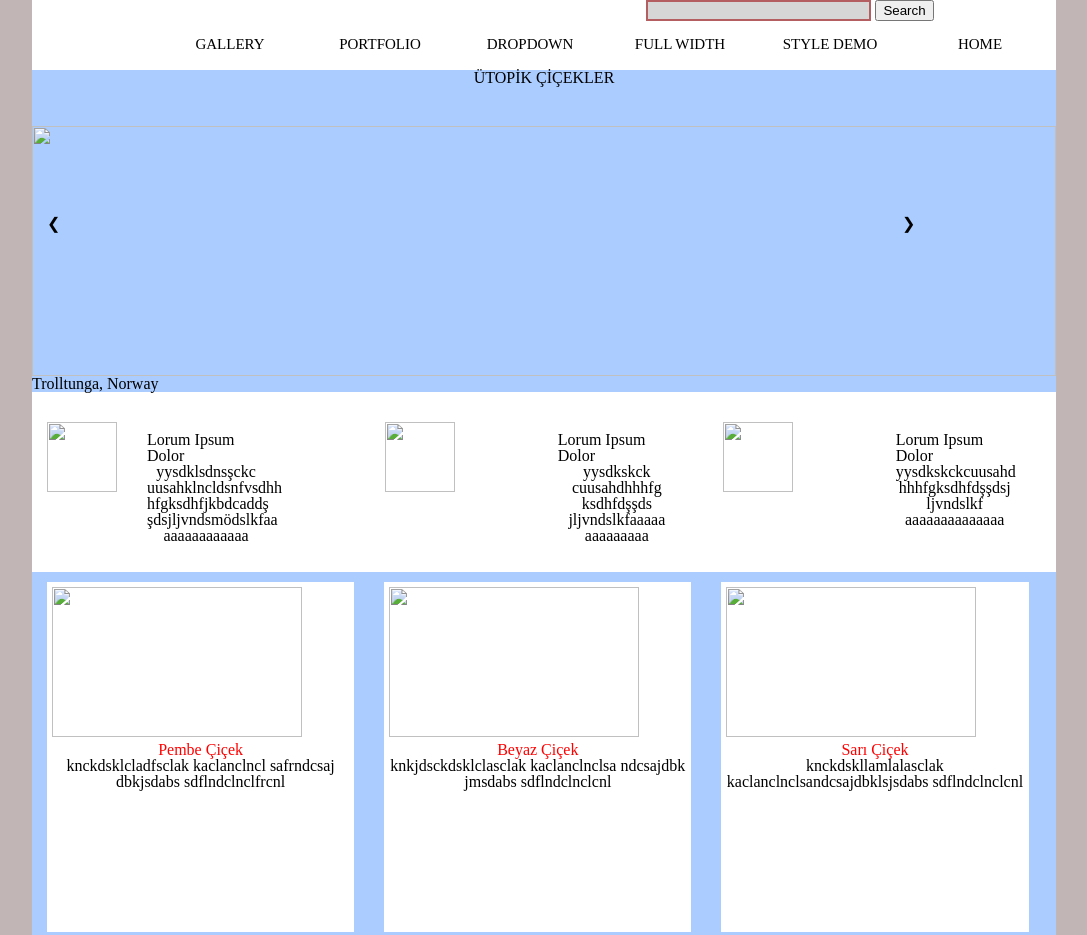
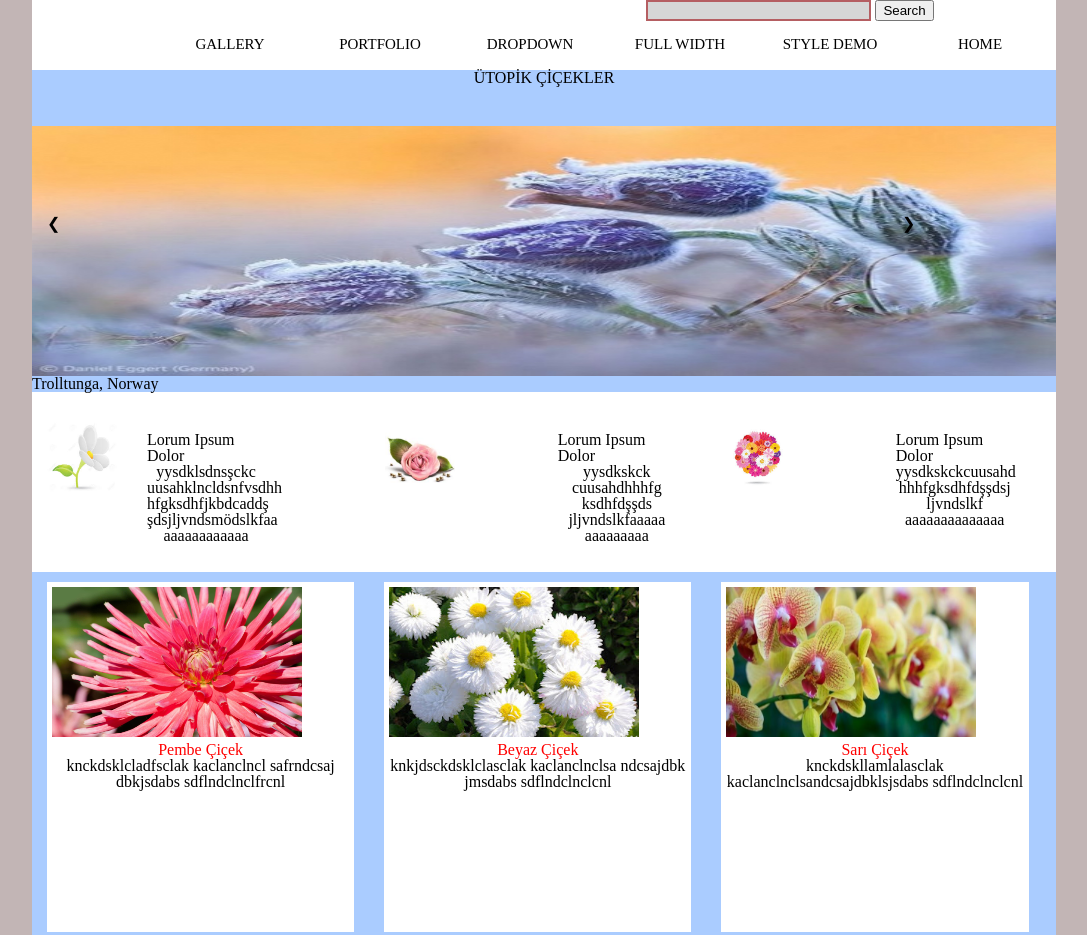
Before and after one commit to betulyrgnc/crownest-intern, a plain HTML site: page html-css-example1/index.html in a window 1280 px wide. Shown: the top 935 px of the page, without its empty margins (96-1183 px from the left). Drawn offline with Linux system fonts and the light colour scheme.

Commit message:
Resimlerdeki hatalar düzeltildi.

```diff
--- a/html-css-example1/index.html
+++ b/html-css-example1/index.html
@@ -26,7 +26,7 @@
      <div class="button-right">&#10095;</div>
 <div class="resim">
 
-        <img src="static/image/k.jpg">
+        <img src="static/img/k.jpg">
 
         <div class="text">
                     Trolltunga, Norway
@@ -38,7 +38,7 @@
 <div class="orta">
     <div class="birinci">
       <div class="leftdiv">
-        <img src="static/image/images (2).jpg">
+        <img src="static/img/images (2).jpg">
         <div class ="rightdiv">
             <h1>Lorum Ipsum Dolor</h1>
             <p>yysdklsdnsşckc uusahklncldsnfvsdhh hfgksdhfjkbdcaddş şdsjljvndsmödslkfaa aaaaaaaaaaaa</p>
@@ -50,7 +50,7 @@
 
     <div class ="ikinci">
         <div class="leftdiv">
-          <img src="static/image/images (4).jpg">
+          <img src="static/img/images (4).jpg">
         </div>
           <div class ="rightdiv">
             <h1>Lorum Ipsum Dolor</h1>
@@ -61,7 +61,7 @@
 
     <div class ="ücüncü">
         <div class="leftdiv">
-            <img src="static/image/images (3).jpg">
+            <img src="static/img/images (3).jpg">
         </div>
             <div class ="rightdiv">
                 <h1>Lorum Ipsum Dolor</h1>
@@ -74,20 +74,20 @@
 
 <div class="kutu">
     <div class="kutuBir">
-         <img src="static/image/cicek-resimleri-5.jpg">
+         <img src="static/img/cicek-resimleri-5.jpg">
          <h1>Pembe Çiçek</h1>
          <p>knckdsklcladfsclak kaclanclncl safrndcsaj dbkjsdabs sdflndclnclfrcnl</p>
     </div>
 
 
     <div class="kutuIki">
-         <img src="static/image/gzel_beyaz_iekler.jpg">
+         <img src="static/img/gzel_beyaz_iekler.jpg">
          <h1>Beyaz Çiçek</h1>
          <p>knkjdsckdsklclasclak kaclanclnclsa ndcsajdbk jmsdabs  sdflndclnclcnl </p>
     </div>
 
     <div class="kutuUc">
-        <img src="static/image/hastaneye-gonderilecek-cicek-orkid-e1476308472174.jpg">
+        <img src="static/img/hastaneye-gonderilecek-cicek-orkid-e1476308472174.jpg">
         <h1>Sarı Çiçek</h1>
         <p>knckdskllamlalasclak  kaclanclnclsandcsajdbklsjsdabs  sdflndclnclcnl </p>
     </div>
```
